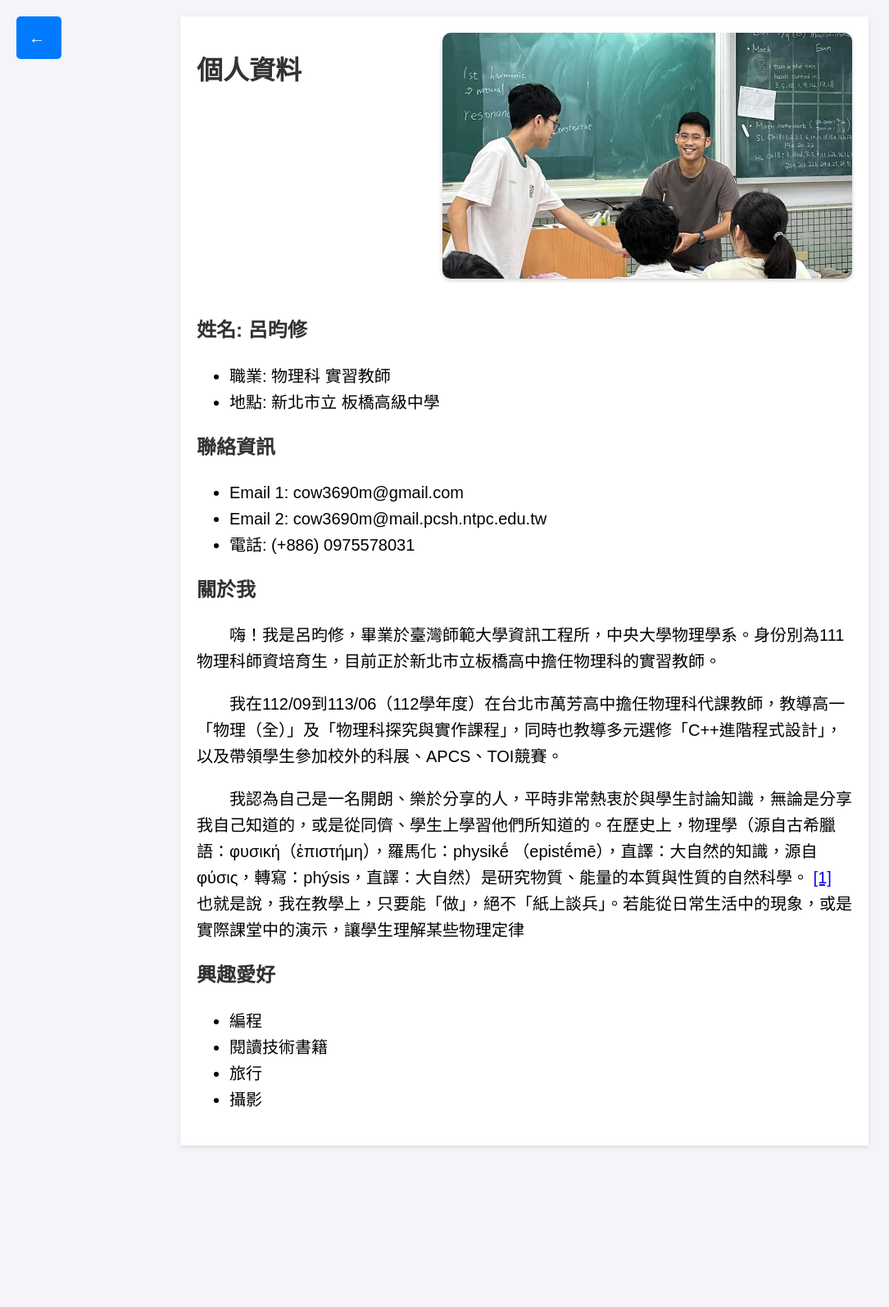
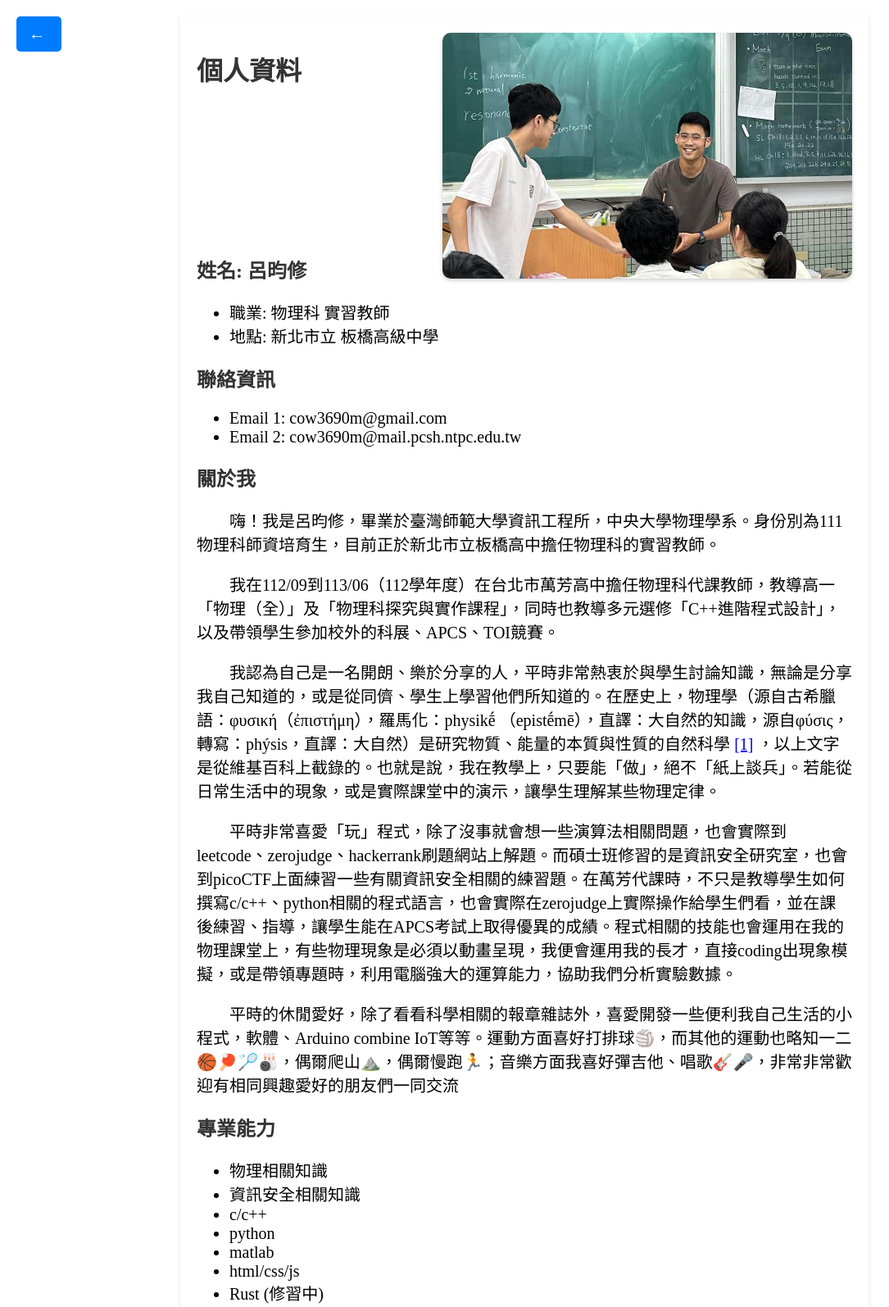
Before and after one commit to YunHsiuLu/yunhsiulu.github.io, a plain HTML site: page personal-info/index.html in a window 1280 px wide. Shown: the top 1595 px of the page at 82% size, without its empty margins (0-1085 px from the left). Before the commit the page ends 1418 px from the top, so only its background shows below. Drawn offline with Linux system fonts and the light colour scheme.

Commit message:
24/08/13 23:33:07 auto push

```diff
--- a/personal-info/index.html
+++ b/personal-info/index.html
@@ -4,70 +4,9 @@
     <meta charset="UTF-8">
     <meta name="viewport" content="width=device-width, initial-scale=1.0">
     <title>個人資料</title>
-    <style>
-        body {
-            font-family: Arial, sans-serif;
-            line-height: 1.6;
-            margin: 0;
-            padding: 0;
-            background-color: #f4f4f9;
-        }
-        .container {
-            max-width: 800px;
-            margin: 20px auto;
-            padding: 20px;
-            background-color: #ffffff;
-            box-shadow: 0 2px 5px rgba(0, 0, 0, 0.1);
-            text-align: left;
-            position: relative;
-        }
-        h1, h2 {
-            color: #333;
-        }
-        .profile-pic {
-            width: 500px;
-            height: 300px;
-            object-fit: cover;
-            position: absolute;
-            top: 20px;
-            right: 20px;
-            border-radius: 10px;
-            box-shadow: 0 2px 5px rgba(0, 0, 0, 0.2);
-        }
-        .section {
-            margin-bottom: 20px;
-        }
-        .back-button {
-            display: flex;
-            align-items: center;
-            position: fixed;
-            top: 20px;
-            left: 20px;
-            padding: 10px 15px;
-            font-size: 20px;
-            color: #fff;
-            background-color: #007bff;
-            border: none;
-            border-radius: 5px;
-            cursor: pointer;
-            text-decoration: none;
-        }
-        .back-button:hover {
-            background-color: #0056b3;
-        }
-        .arrow {
-            margin-right: 5px;
-            font-size: 20px;
-        }
-        p {
-            font-size: 20px;
-            text-indent: 2em;
-        }
-        ul {
-            font-size: 20px;
-        }
-    </style>
+    <link rel="stylesheet" href="style.css">
 </head>
+
 <body>
     <a href="#" class="back-button" onclick="history.back(); return false;">
         <span class="arrow">←</span>
@@ -88,7 +27,6 @@
             <ul>
                 <li>Email 1: cow3690m@gmail.com</li>
                 <li>Email 2: cow3690m@mail.pcsh.ntpc.edu.tw</li>
-                <li>電話: (+886) 0975578031</li>
             </ul>
         </div>
         <div class="section">
@@ -100,18 +38,27 @@
 我在112/09到113/06（112學年度）在台北市萬芳高中擔任物理科代課教師，教導高一「物理（全）」及「物理科探究與實作課程」，同時也教導多元選修「C++進階程式設計」，以及帶領學生參加校外的科展、APCS、TOI競賽。
             </p>
             <p>
-我認為自己是一名開朗、樂於分享的人，平時非常熱衷於與學生討論知識，無論是分享我自己知道的，或是從同儕、學生上學習他們所知道的。在歷史上，物理學（源自古希臘語：φυσική（ἐπιστήμη），羅馬化：physikḗ （epistḗmē），直譯：大自然的知識，源自φύσις，轉寫：phýsis，直譯：大自然）是研究物質、能量的本質與性質的自然科學。
+我認為自己是一名開朗、樂於分享的人，平時非常熱衷於與學生討論知識，無論是分享我自己知道的，或是從同儕、學生上學習他們所知道的。在歷史上，物理學（源自古希臘語：φυσική（ἐπιστήμη），羅馬化：physikḗ （epistḗmē），直譯：大自然的知識，源自φύσις，轉寫：phýsis，直譯：大自然）是研究物質、能量的本質與性質的自然科學
 <a href=https://zh.wikipedia.org/zh-tw/%E7%89%A9%E7%90%86%E5%AD%A6 target="_blank">[1]</a>
-也就是說，我在教學上，只要能「做」，絕不「紙上談兵」。若能從日常生活中的現象，或是實際課堂中的演示，讓學生理解某些物理定律
-        </p>
+，以上文字是從維基百科上截錄的。也就是說，我在教學上，只要能「做」，絕不「紙上談兵」。若能從日常生活中的現象，或是實際課堂中的演示，讓學生理解某些物理定律。
+            </p>
+            <p>
+平時非常喜愛「玩」程式，除了沒事就會想一些演算法相關問題，也會實際到leetcode、zerojudge、hackerrank刷題網站上解題。而碩士班修習的是資訊安全研究室，也會到picoCTF上面練習一些有關資訊安全相關的練習題。在萬芳代課時，不只是教導學生如何撰寫c/c++、python相關的程式語言，也會實際在zerojudge上實際操作給學生們看，並在課後練習、指導，讓學生能在APCS考試上取得優異的成績。程式相關的技能也會運用在我的物理課堂上，有些物理現象是必須以動畫呈現，我便會運用我的長才，直接coding出現象模擬，或是帶領專題時，利用電腦強大的運算能力，協助我們分析實驗數據。
+            </p>
+            <p>
+平時的休閒愛好，除了看看科學相關的報章雜誌外，喜愛開發一些便利我自己生活的小程式，軟體、Arduino combine IoT等等。運動方面喜好打排球🏐，而其他的運動也略知一二🏀🏓🏸🎳，偶爾爬山⛰️，偶爾慢跑🏃；音樂方面我喜好彈吉他、唱歌🎸🎤，非常非常歡迎有相同興趣愛好的朋友們一同交流
+            </p>
         </div>
         <div class="section">
-            <h2>興趣愛好</h2>
+            <h2>專業能力</h2>
             <ul>
-                <li>編程</li>
-                <li>閱讀技術書籍</li>
-                <li>旅行</li>
-                <li>攝影</li>
+                <li>物理相關知識</li>
+                <li>資訊安全相關知識</li>
+                <li>c/c++</li>
+                <li>python</li>
+                <li>matlab</li>
+                <li>html/css/js</li>
+                <li>Rust (修習中)</li>
             </ul>
         </div>
     </div>
--- /dev/null
+++ b/personal-info/style.css
@@ -0,0 +1,63 @@
+<style>
+    body {
+        font-family: Arial, sans-serif;
+        line-height: 1.6;
+        margin: 0;
+        padding: 0;
+        background-color: #f4f4f9;
+    }
+    .container {
+        max-width: 800px;
+        margin: 20px auto;
+        padding: 20px;
+        background-color: #ffffff;
+        box-shadow: 0 2px 5px rgba(0, 0, 0, 0.1);
+        text-align: left;
+        position: relative;
+    }
+    h1, h2 {
+        color: #333;
+    }
+    .profile-pic {
+        width: 500px;
+        height: 300px;
+        object-fit: cover;
+        position: absolute;
+        top: 20px;
+        right: 20px;
+        border-radius: 10px;
+        box-shadow: 0 2px 5px rgba(0, 0, 0, 0.2);
+    }
+    .section {
+        margin-bottom: 20px;
+    }
+    .back-button {
+        display: flex;
+        align-items: center;
+        position: fixed;
+        top: 20px;
+        left: 20px;
+        padding: 10px 15px;
+        font-size: 20px;
+        color: #fff;
+        background-color: #007bff;
+        border: none;
+        border-radius: 5px;
+        cursor: pointer;
+        text-decoration: none;
+    }
+    .back-button:hover {
+        background-color: #0056b3;
+    }
+    .arrow {
+        margin-right: 5px;
+        font-size: 20px;
+    }
+    p {
+        font-size: 20px;
+        text-indent: 2em;
+    }
+    ul {
+        font-size: 20px;
+    }
+</style>
--- /dev/null
+++ b/portfolio/style.css
@@ -0,0 +1,62 @@
+<style>
+    body {
+        font-family: Arial, sans-serif;
+        margin: 0;
+        padding: 0;
+        display: flex;
+        flex-wrap: wrap;
+        justify-content: center;
+        background-color: #f8f8f8;
+    }
+    .gallery {
+        display: flex;
+        flex-wrap: wrap;
+        column-gap: 30px;
+        row-gap: 80px;
+        padding: 20px;
+    }
+    .gallery-item {
+        width: 500px;
+        text-align: center;
+        margin-left: 100px;
+        border-radius: 8px;
+        overflow: hidden;
+        background-color: #fff;
+    }
+    .gallery-item img {
+        width: 100%;
+        height: auto;
+    }
+    .gallery-item p {
+        padding: 20px;
+        margin: 0;
+        background-color: #f0f0f0;
+        font-size: 16px;
+    }
+    .back-button {
+        display: flex;
+        align-items: center;
+        position: fixed;
+        top: 20px;
+        left: 20px;
+        padding: 10px 15px;
+        font-size: 20px;
+        color: #fff;
+        background-color: #007bff;
+        border: none;
+        border-radius: 5px;
+        cursor: pointer;
+        text-decoration: none;
+    }
+    .back-button:hover {
+        background-color: #0056b3;
+    }
+    .arrow {
+        margin-right: 5px;
+        font-size: 20px;
+    }
+    a {
+        text-decoration: none;
+        color: inherit;
+    }
+</style>
--- a/style.css
+++ b/style.css
@@ -47,7 +47,7 @@ h1 {
 }
 
 aside {
-    width: 50px;
+    width: 100px;
     height: 100%;
     background-color: #fff;
     border-left: 5px solid #ccc;
```
Also changed, not shown: index.html (+1 -2 lines), portfolio/index.html (+30 -0 lines), 2 other files.
